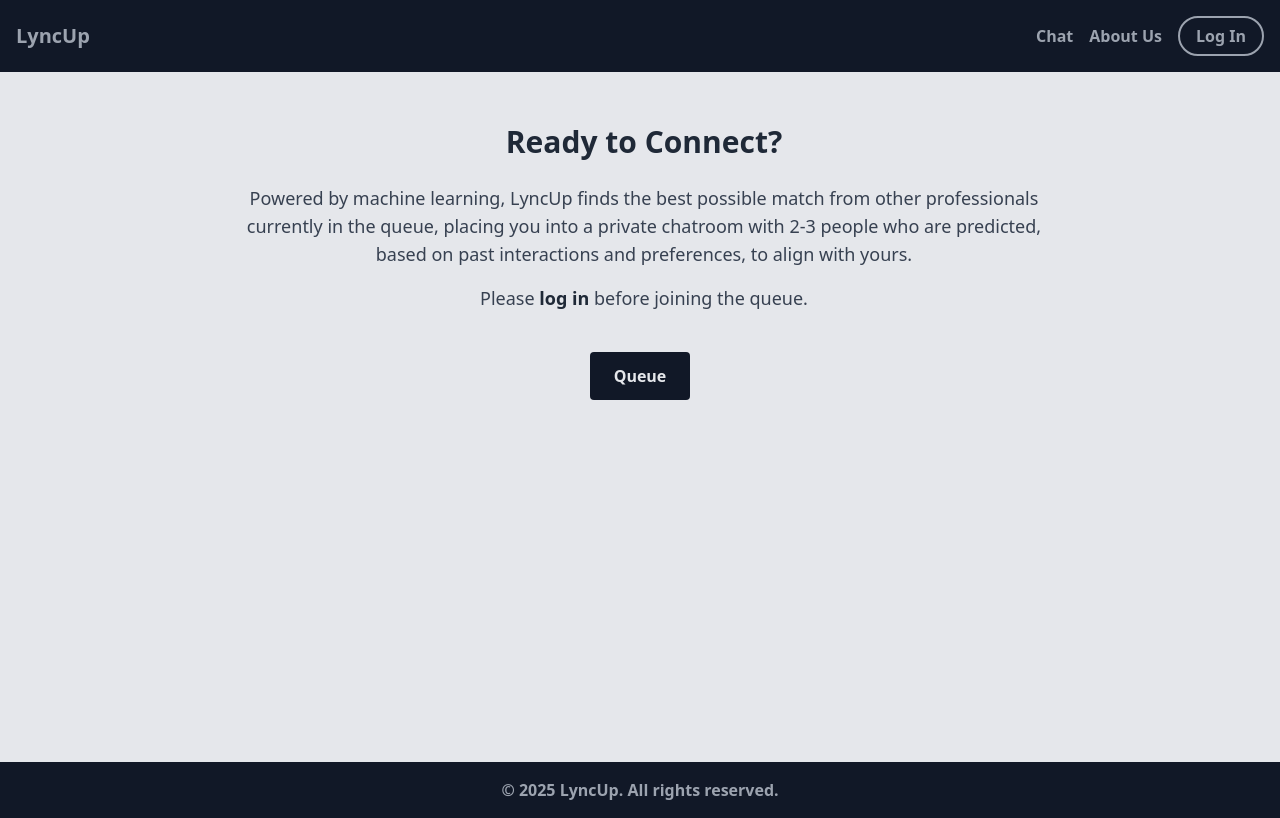
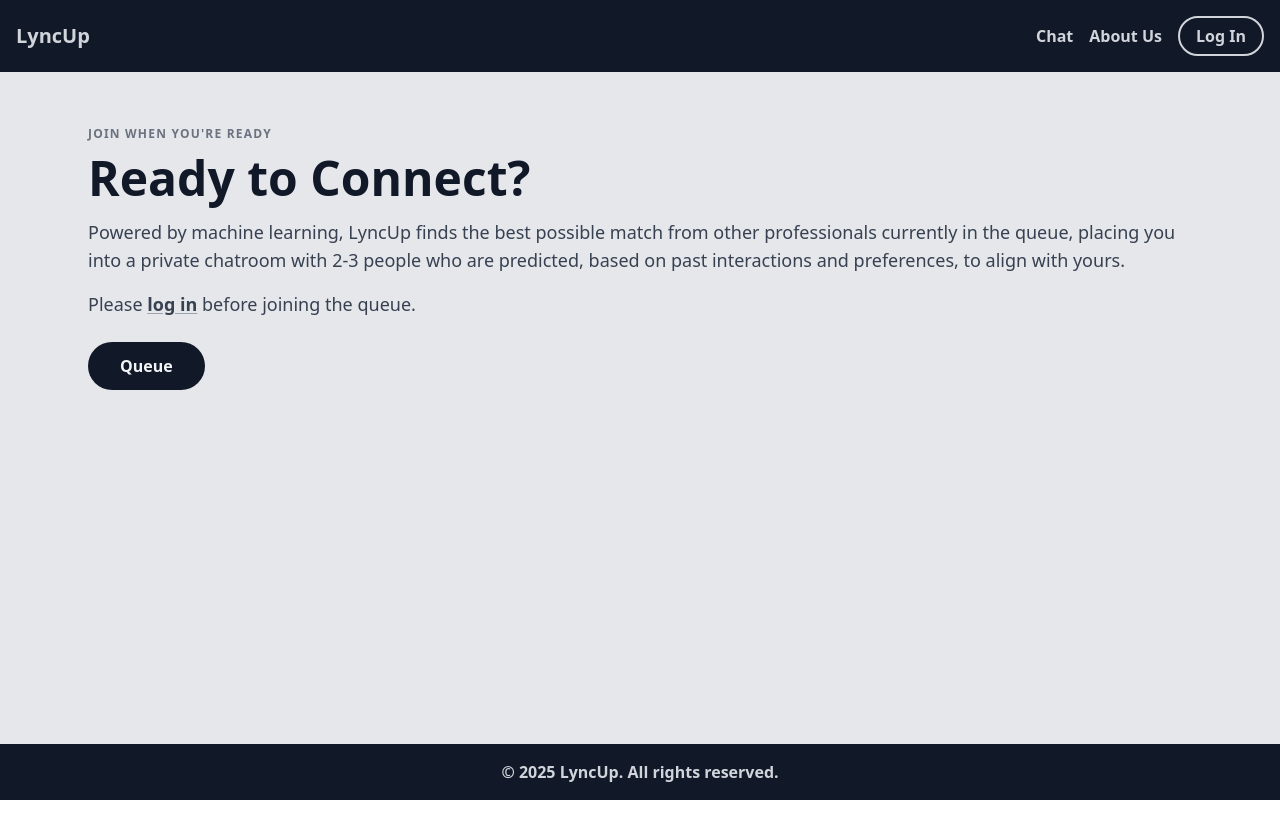
Before and after one commit to jumanlee/lyncupreact, a React (Vite) app: page /queue in a window 1280 px wide. Built offline with nearby package versions, Linux system fonts and the light colour scheme; no server answers.

Commit message:
improved UI of Queue page and navbars

```diff
--- a/src/screens/AboutUs.tsx
+++ b/src/screens/AboutUs.tsx
@@ -32,12 +32,14 @@ const AboutUs: React.FC = () => {
               >
                 Get started
               </button>
-              <Link
-                to="/aboutus"
+              <a
+                href="https://github.com/jumanlee/lyncupdjango?tab=readme-ov-file#lyncup"
+                target="_blank"
+                rel="noopener noreferrer"
                 className="px-5 py-2.5 rounded-full border-2 border-gray-700 text-gray-800 font-semibold hover:bg-gray-100 transition"
               >
                 Learn more
-              </Link>
+              </a>
             </div>
 
             {/* Social proof / small stats */}
@@ -125,7 +127,7 @@ const AboutUs: React.FC = () => {
             />
             <Card
               title="Small, focused rooms"
-              body="3-4 people per room keeps conversation natural and balanced. No overcrowded calls."
+              body="3-4 people per chatroom keeps conversation natural and balanced."
             />
             <Card
               title="Preference-learning"
@@ -152,7 +154,7 @@ const AboutUs: React.FC = () => {
             />
             <Step
               n={2}
-              text="Get matched into a room with 2-3 people who fit your interaction style."
+              text="Get matched automatically into a room with 2-3 people who fit your interaction style."
             />
             <Step
               n={3}
--- a/src/screens/NavBar.tsx
+++ b/src/screens/NavBar.tsx
@@ -58,20 +58,20 @@ const NavBar: React.FC = () => {
         <div className="container mx-auto flex justify-between items-center">
           <Link
             to="/"
-            className="text-xl text-gray-400 font-semibold hover:opacity-80"
+            className="text-xl text-gray-300 font-semibold hover:opacity-80"
           >
             LyncUp
           </Link>
           <div className="flex space-x-4 items-center">
             <Link
               to="/queue"
-              className="hover:opacity-80 text-gray-400 font-semibold "
+              className="hover:opacity-80 text-gray-300 font-semibold "
             >
               Chat
             </Link>
             <Link
               to="/aboutus"
-              className="hover:opacity-80 text-gray-400 font-semibold "
+              className="hover:opacity-80 text-gray-300 font-semibold "
             >
               About Us
             </Link>
@@ -91,7 +91,7 @@ const NavBar: React.FC = () => {
             {/* Account has dropdown accordion  */}
             <div className="relative" ref={dropdownRef}>
               <button
-                className="hover:opacity-80 focus:outline-none text-gray-400 font-semibold"
+                className="hover:opacity-80 focus:outline-none text-gray-300 font-semibold"
                 onClick={() => setIsAccountOpen(!isAccountOpen)}
               >
                 Account
@@ -102,14 +102,14 @@ const NavBar: React.FC = () => {
                 <div className="absolute right-0 mt-2 w-36 bg-gray-800 text-gray-200 shadow-md rounded min-w-max overflow-hidden whitespace-nowrap z-50">
                   <Link
                     to="/profile"
-                    className="block px-4 py-2 text-gray-400 hover:bg-gray-700"
+                    className="block px-4 py-2 text-gray-300 hover:bg-gray-700"
                     onClick={() => setIsAccountOpen(false)}
                   >
                     Profile
                   </Link>
                   <Link
                     to="/change-password-authenticated"
-                    className="block px-4 py-2 text-gray-400 hover:bg-gray-700"
+                    className="block px-4 py-2 text-gray-300 hover:bg-gray-700"
                     onClick={() => setIsAccountOpen(false)}
                   >
                     Change Password
@@ -127,7 +127,7 @@ const NavBar: React.FC = () => {
                       logout();
                       setIsAccountOpen(false);
                     }}
-                    className="block w-full text-left text-gray-400 px-4 py-2 hover:bg-gray-700"
+                    className="block w-full text-left text-gray-300 px-4 py-2 hover:bg-gray-700"
                   >
                     Logout
                   </button>
@@ -146,7 +146,7 @@ const NavBar: React.FC = () => {
         <Outlet />
       </main>
 
-      <footer className="bg-gray-900 text-gray-400 font-semibold p-4 text-center mt-auto">
+      <footer className="bg-gray-900 text-gray-300 font-semibold p-4 text-center mt-auto">
         © 2025 LyncUp. All rights reserved.
       </footer>
     </div>
--- a/src/screens/PublicNavBar.tsx
+++ b/src/screens/PublicNavBar.tsx
@@ -13,20 +13,20 @@ const PublicNavBar: React.FC = () => {
         <div className="container mx-auto flex justify-between items-center">
           <Link
             to="/"
-            className="text-xl text-gray-400 font-semibold hover:opacity-80"
+            className="text-xl text-gray-300 font-semibold hover:opacity-80"
           >
             LyncUp
           </Link>
           <div className="flex space-x-4 items-center">
             <Link
               to="/queue"
-              className="hover:opacity-80 text-gray-400 font-semibold "
+              className="hover:opacity-80 text-gray-300 font-semibold "
             >
               Chat
             </Link>
             <Link
               to="/aboutus"
-              className="hover:opacity-80 text-gray-400 font-semibold "
+              className="hover:opacity-80 text-gray-300 font-semibold "
             >
               About Us
             </Link>
@@ -34,7 +34,7 @@ const PublicNavBar: React.FC = () => {
             <div className="relative">
               <button
                 onClick={() => navigate("/login")}
-                className="px-4 py-1.5 rounded-full border-2 border-gray-400 text-gray-400 font-semibold hover:bg-gray-700 hover:text-white transition"
+                className="px-4 py-1.5 rounded-full border-2 border-gray-300 text-gray-300 font-semibold hover:bg-gray-700 hover:text-white transition"
               >
                 Log In
               </button>
@@ -51,7 +51,7 @@ const PublicNavBar: React.FC = () => {
         <Outlet />
       </main>
 
-      <footer className="bg-gray-900 text-gray-400 font-semibold p-4 text-center mt-auto">
+      <footer className="bg-gray-900 text-gray-300 font-semibold p-4 text-center mt-auto">
         © 2025 LyncUp. All rights reserved.
       </footer>
     </div>
--- a/src/screens/Queue.tsx
+++ b/src/screens/Queue.tsx
@@ -1,5 +1,5 @@
 import React, { useState, useEffect, useRef } from "react";
-import axiosInstance from "../axiom"; // Import your Axios instance
+import axiosInstance from "../axiom";
 import { useNavigate } from "react-router-dom";
 import { useAuth } from "../App";
 import.meta.env.VITE_DJANGO_URL;
@@ -163,53 +163,61 @@ const Queue: React.FC = () => {
       });
   }, []);
 
+  const remaining = getRefreshTokenRemainingTime();
+
   return (
     <div className="bg-gray-200 min-h-[calc(100vh-130px)] text-gray-700">
-      <div className="max-w-4xl mx-auto text-center">
-        <div className="mt-5 px-6 pt-8 pl-8 pt-8 ">
-          <h1 className="text-3xl font-bold text-gray-800 mb-6">
+      <div className="max-w-6xl mx-auto px-6 py-12">
+        {/* main section */}
+        <section className="grid grid-cols-1 gap-8 items-start">
+          {/* Left: copy */}
+          <div>
+            <span className="inline-block text-xs tracking-widest uppercase text-gray-500 font-semibold mb-3">
+              Join when you're ready
+            </span>
+            <h1 className="text-4xl md:text-5xl font-extrabold text-gray-900 leading-tight">
               Ready to Connect?
             </h1>
 
-          <p className="mb-4 text-lg">
+            <p className="mt-4 text-lg text-gray-700">
               Powered by machine learning, LyncUp finds the best possible match
-            from other professionals currently in the queue, placing you into a
-            private chatroom with 2-3 people who are predicted, based on past
-            interactions and preferences, to align with yours.
+              from other professionals currently in the queue, placing you into
+              a private chatroom with 2-3 people who are predicted, based on
+              past interactions and preferences, to align with yours.
             </p>
+
+            {/* auth / guidance copy */}
+            <div className="mt-4 text-lg">
               {isAuthenticated ? (
-            <>
-              <p className="mb-4 text-lg">
+                <p>
                   To get started, make sure your{" "}
                   <button
                     onClick={() => navigate("/profile")}
-                  className="text-gray-800 hover:text-gray-1000 font-semibold"
+                    className="font-semibold underline decoration-gray-400 underline-offset-2 hover:opacity-80"
                   >
                     profile
                   </button>{" "}
                   is complete, then click below to enter the queue.
                 </p>
-            </>
               ) : (
-            <>
-              <p className="mb-4 text-lg">
+                <p>
                   Please{" "}
                   <button
                     onClick={() => navigate("/login")}
-                  className="text-gray-800 hover:text-gray-1000 font-semibold"
+                    className="font-semibold underline decoration-gray-400 underline-offset-2 hover:opacity-80"
                   >
                     log in
                   </button>{" "}
                   before joining the queue.
                 </p>
-            </>
               )}
             </div>
 
+            {/* CTA(s) */}
             {!triggeredEventListener ? (
-          <div className="mt-10">
+              <div className="mt-6 flex items-center gap-3">
                 <button
-              className="bg-gray-900 hover:bg-gray-800 text-gray-200 font-semibold py-3 px-6 rounded"
+                  className="px-8 py-3 rounded-full bg-gray-900 text-gray-100 font-semibold hover:bg-gray-800 transition"
                   onClick={() => {
                     if (!isAuthenticated) {
                       alert("You are not logged in! Please login!");
@@ -225,7 +233,6 @@ const Queue: React.FC = () => {
                       return;
                     }
 
-                const remaining = getRefreshTokenRemainingTime();
                     //the limit is it remaiing time has to be at least 1 hour remaining (3600 secs)
                     if (remaining === null || remaining < 3600) {
                       alert(
@@ -239,19 +246,25 @@ const Queue: React.FC = () => {
                 >
                   Queue
                 </button>
+                {/* <button
+                  onClick={() => navigate("/aboutus")}
+                  className="px-6 py-2.5 rounded-full border-2 border-gray-700 text-gray-800 font-semibold hover:bg-gray-100 transition"
+                >
+                  Learn more
+                </button> */}
               </div>
             ) : (
-          <div>
-            <div className="font-bold text-[25px] mb-2">
+              <div className="mt-6">
+                <div className="font-bold text-[22px] mb-3">
                   Waiting to be matched...
                 </div>
-            <div className="flex justify-center items-center gap-2">
+                <div className="flex justify-start items-center gap-2">
                   <div className="w-3 h-3 bg-gray-700 rounded-full animate-bounce"></div>
                   <div className="w-3 h-3 bg-gray-700 rounded-full animate-bounce [animation-delay:0.2s]"></div>
                   <div className="w-3 h-3 bg-gray-700 rounded-full animate-bounce [animation-delay:0.4s]"></div>
                 </div>
                 <button
-              className="bg-gray-900 mt-8 hover:bg-gray-800 text-gray-200 font-semibold py-3 px-6 rounded"
+                  className="px-8 py-3 rounded-full bg-gray-900 mt-6 hover:bg-gray-800 text-gray-100 font-semibold transition"
                   onClick={() => {
                     setTriggeredEventListener(false);
                   }}
@@ -261,6 +274,8 @@ const Queue: React.FC = () => {
               </div>
             )}
           </div>
+        </section>
+      </div>
     </div>
   );
 };
```
Lines whose indentation alone changed are shown as unchanged.
